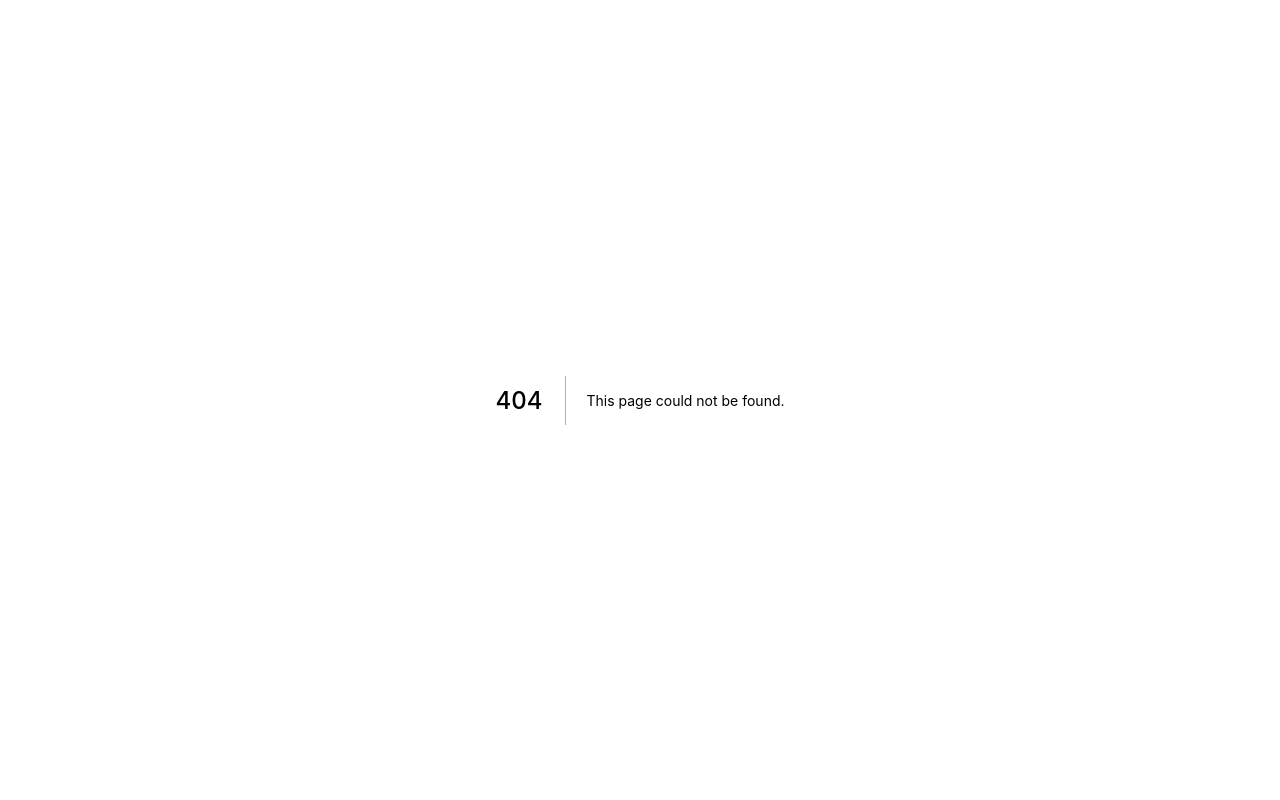
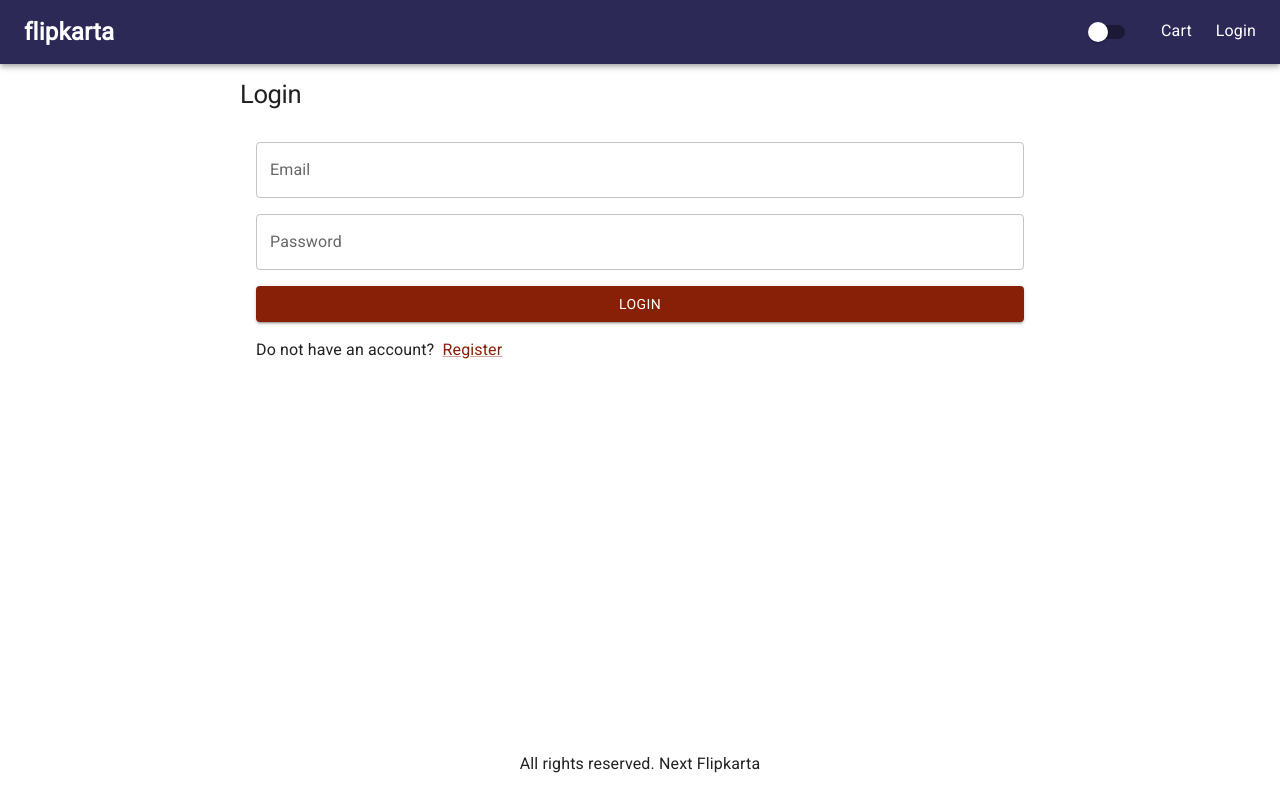
Before and after one commit to IkigaiLab/nextjs-rnd, a Next.js app: page /login in a window 1280 px wide. Before the commit this address had no page. Built offline with nearby package versions, Linux system fonts and the light colour scheme.

Commit message:
loginform created

```diff
--- /dev/null
+++ b/pages/login.js
@@ -0,0 +1,61 @@
+import React from 'react';
+import {
+  List,
+  ListItem,
+  Typography,
+  TextField,
+  Button,
+  Link,
+} from '@mui/material';
+/** @jsxImportSource @emotion/react */
+import { css } from '@emotion/react';
+import NextLink from 'next/link';
+import Layout from '../components/Layout';
+
+export default function Login() {
+  return (
+    <Layout title="Login">
+      <form
+        css={css`
+          max-width: 800px;
+          margin: 0 auto;
+        `}
+      >
+        <Typography component="h1" variant="h1">
+          Login
+        </Typography>
+        <List>
+          <ListItem>
+            <TextField
+              variant="outlined"
+              fullWidth
+              id="email"
+              label="Email"
+              inputProps={{ type: 'email' }}
+            ></TextField>
+          </ListItem>
+          <ListItem>
+            <TextField
+              variant="outlined"
+              fullWidth
+              id="password"
+              label="Password"
+              inputProps={{ type: 'password' }}
+            ></TextField>
+          </ListItem>
+          <ListItem>
+            <Button variant="contained" type="submit" fullWidth color="primary">
+              Login
+            </Button>
+          </ListItem>
+          <ListItem>
+            Do not have an account? &nbsp;
+            <NextLink href="/register" passHref>
+              <Link>Register</Link>
+            </NextLink>
+          </ListItem>
+        </List>
+      </form>
+    </Layout>
+  );
+}
```
Also changed, not shown: pages/cart.js (+12 -1 lines), pages/shipping.js (added, +9 -0 lines).
